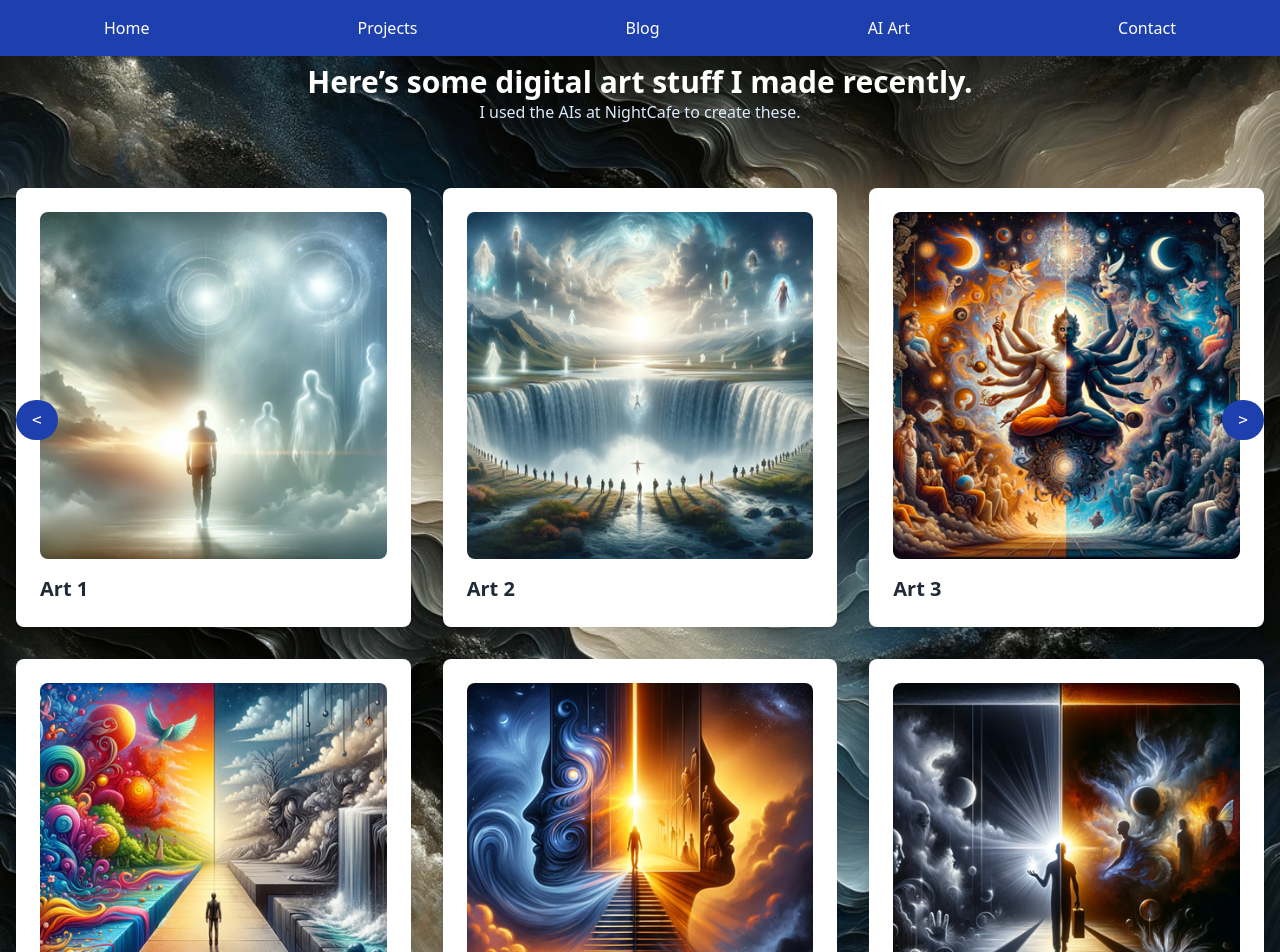
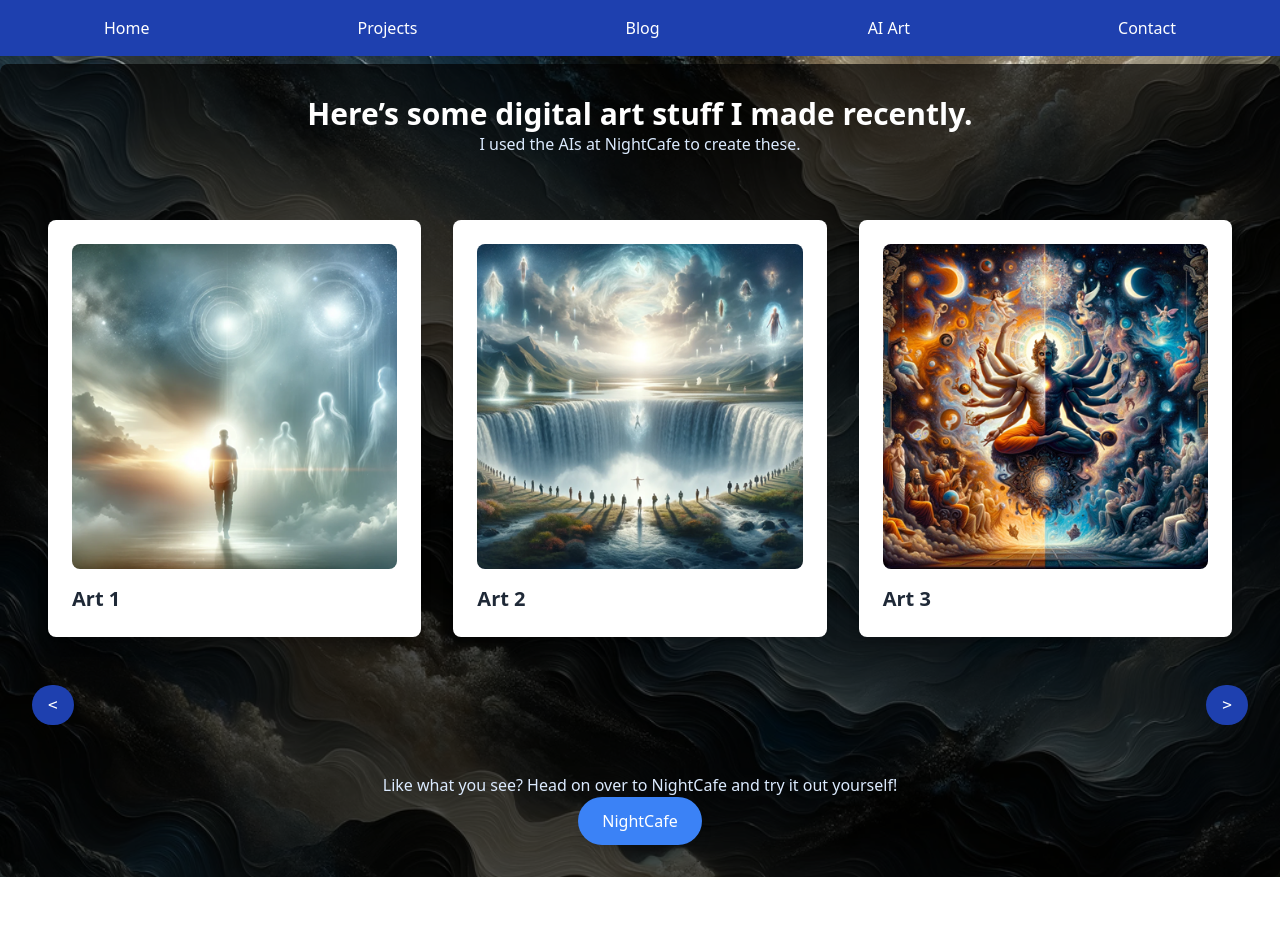
Before and after one commit to MenokoOG/ljmog-portfolio, a React (Vite) app: page /portfolio in a window 1280 px wide. Shown: the top 952 px of the page. After the commit the page ends 877 px from the top, so only its background shows below. Built offline with nearby package versions, Linux system fonts and the light colour scheme.

Commit message:
updates: 6-4-24

```diff
--- a/src/components/Blog.jsx
+++ b/src/components/Blog.jsx
@@ -12,7 +12,7 @@ const blogPosts = [
 
 const Blog = () => {
   return (
-    <section id="blog" /*className="wrapper style2 py-16 bg-gradient-to-r from-blue-500 via-blue-600 to-blue-700"*/>
+    <section id="blog" className="mx-auto flex flex-wrap items-center bg-opacity-70 bg-black p-8 rounded-lg">
       <div className="container mx-auto">
         <header className="mb-12 text-center">
           <h2 className="text-3xl font-bold text-white">Blog Posts</h2>
--- a/src/components/Contact.jsx
+++ b/src/components/Contact.jsx
@@ -2,7 +2,7 @@ import React from 'react';
 
 const Contact = () => {
   return (
-    <section id="contact" >
+    <section id="contact" className="mx-auto flex flex-wrap items-center bg-opacity-70 bg-black p-8 rounded-lg">
       <div className="container mx-auto">
         <header className="mb-12 text-center">
           <h2 className="text-3xl font-bold text-white">Get in touch.</h2>
--- a/src/components/Home.jsx
+++ b/src/components/Home.jsx
@@ -1,25 +1,72 @@
 import React from 'react';
 import jeffImg from '../assets/l_jefferson.png';
 
+
 const Home = () => {
   return (
-    <main id="top" /*className="wrapper style1 py-16 bg-gradient-to-r from-blue-500 via-blue-600 to-blue-700"*/>
-      <div className="container mx-auto flex flex-wrap items-center">
+    <main
+      id="top"
+      className="bg-cover bg-center min-h-screen"
+
+    >
+      <div className="container mx-auto flex flex-wrap items-center bg-opacity-70 bg-black p-8 rounded-lg">
         <div className="w-full md:w-1/3 mb-8 md:mb-0 flex justify-center">
-          <img src={jeffImg} alt="Portrait of Lawrence Jefferson" className="w-1/2 h-auto rounded-full shadow-2xl border-4 border-white" />
+          <img
+            src={jeffImg}
+            alt="Portrait of Lawrence Jefferson"
+            className="w-1/2 h-auto rounded-full shadow-2xl border-4 border-white"
+          />
         </div>
         <div className="w-full md:w-2/3 px-4 text-white">
           <h1 className="text-5xl font-bold mb-4">
-            Hi! I'm <strong className="text-yellow-300">Menoko OG</strong> <small className="text-yellow-200">- Original Geek!</small>
+            Hi! I'm <strong className="text-yellow-300">Menoko OG</strong>{' '}
+            <small className="text-yellow-200">- Original Geek!</small>
           </h1>
           <p className="text-yellow-100 mb-6">
-            I am <a href="https://www.linkedin.com/in/lawrence-jefferson-ii-46497075" target="_blank" rel="noopener noreferrer" className="text-yellow-300 hover:underline">Lawrence Jefferson II</a>, also known as <a href="https://github.com/MenokoOG" target="_blank" rel="noopener noreferrer" className="text-yellow-300 hover:underline">Menoko OG</a>. I am a web developer, Python programming tinkerer, cybersecurity enthusiast, and web content creator.
+            I am{' '}
+            <a
+              href="https://www.linkedin.com/in/lawrence-jefferson-ii-46497075"
+              target="_blank"
+              rel="noopener noreferrer"
+              className="text-yellow-300 hover:underline"
+            >
+              Lawrence Jefferson II
+            </a>
+            , also known as{' '}
+            <a
+              href="https://github.com/MenokoOG"
+              target="_blank"
+              rel="noopener noreferrer"
+              className="text-yellow-300 hover:underline"
+            >
+              Menoko OG
+            </a>
+            . I am a web developer, Python programming tinkerer, cybersecurity
+            enthusiast, and web content creator.
           </p>
-          <a href="/resume/dev_general_resume_jefferson.pdf" className="inline-block bg-yellow-500 text-white px-6 py-3 rounded-full shadow-lg hover:bg-yellow-600 transition duration-300" target="_blank" rel="noopener noreferrer">My Resume</a>
-          <br /><br />
-          <h2 className="text-3xl font-bold mb-4">What I am up to in personal development:</h2>
-          <p className="text-yellow-100 mb-4">Gaining more experience in development. Currently working on an experience project with Vast AI Gang, learning Nx Dev, Nest.js, and Typescript.</p>
-          <p className="text-yellow-100">My site is built using React + Vite, Tailwind CSS, custom hooks, and custom JavaScript for auto-populating the imageData file for rendering.</p>
+          <a
+            href="/resume/dev_general_resume_jefferson.pdf"
+            className="inline-block bg-yellow-500 text-white px-6 py-3 rounded-full shadow-lg hover:bg-yellow-600 transition duration-300"
+            target="_blank"
+            rel="noopener noreferrer"
+          >
+            My Resume
+          </a>
+          <br />
+          <br />
+          <h2 className="text-3xl font-bold mb-4">
+            What I am up to in personal development:
+          </h2>
+          <p className="text-yellow-100 mb-4">
+            Gaining more experience in development. Currently working on an
+            experience project with Vast AI Gang, learning Nx Dev, Nest.js, and
+            Typescript.
+          </p>
+          <p className="text-yellow-100">
+            My site is built using React + Vite, Tailwind CSS, custom hooks, and
+            custom JavaScript for auto-populating the imageData file for
+            rendering.
+          </p>
         </div>
       </div>
     </main>
--- a/src/components/ImageGallery.jsx
+++ b/src/components/ImageGallery.jsx
@@ -1,33 +1,13 @@
-import React, { useState, useEffect } from 'react';
+import React, { useState } from 'react';
 import images from '../imageData';
 import PropTypes from 'prop-types';
-
-// Custom hook for body overflow
-function useBodyOverflow(overflow) {
-  useEffect(() => {
-    const originalOverflow = document.body.style.overflow;
-    document.body.style.overflow = overflow;
-    return () => {
-      document.body.style.overflow = originalOverflow;
-    };
-  }, [overflow]);
-}
-
-// Custom hook for resetting the gallery
-function useResetGallery(resetGallery, setResetGallery, resetActions) {
-  useEffect(() => {
-    if (resetGallery) {
-      resetActions();
-      setResetGallery(false);
-    }
-  }, [resetGallery, setResetGallery, resetActions]);
-}
+import { useBodyOverflow, useResetGallery } from '../hooks/useCustomHooks';
 
 const ImageGallery = ({ resetGallery, setResetGallery }) => {
   const [selectedImage, setSelectedImage] = useState(null);
   const [isZoomed, setIsZoomed] = useState(false);
   const [currentPage, setCurrentPage] = useState(0);
-  const imagesPerPage = 6;
+  const imagesPerPage = 3;
 
   // Use custom hooks
   useBodyOverflow(selectedImage ? 'hidden' : 'auto');
@@ -68,7 +48,7 @@ const ImageGallery = ({ resetGallery, setResetGallery }) => {
   const displayedImages = images.slice(startIndex, startIndex + imagesPerPage);
 
   return (
-    <section id="portfolio" /*className="wrapper style3 py-16 bg-gradient-to-r from-blue-500 via-blue-600 to-blue-700 relative"*/>
+    <section id="portfolio" className="mx-auto flex flex-wrap items-center bg-opacity-70 bg-black p-8 rounded-lg">
       <div className="container mx-auto">
         <header className="mb-12 text-center">
           <h2 className="text-3xl font-bold text-white">Here’s some digital art stuff I made recently.</h2>
@@ -76,7 +56,7 @@ const ImageGallery = ({ resetGallery, setResetGallery }) => {
         </header>
         <div className="flex flex-wrap">
           {displayedImages.map((src, index) => (
-            <div key={index} className="w-full md:w-1/3 p-4">
+            <div key={index} className="w-full sm:w-1/2 md:w-1/3 p-4">
               <div className="box style2 bg-white p-6 rounded-lg shadow-lg">
                 <div onClick={() => openModal(src)} className="image featured block mb-4 cursor-pointer">
                   <img src={src} alt={`art${startIndex + index + 1}`} className="w-full h-auto rounded-lg" onError={(e) => e.target.src = 'fallback-image.png'} />
@@ -86,17 +66,17 @@ const ImageGallery = ({ resetGallery, setResetGallery }) => {
             </div>
           ))}
         </div>
-        <div className="fixed top-1/2 transform -translate-y-1/2 w-full flex justify-between px-4">
+        <div className="flex justify-between mt-8">
           <button
             onClick={handlePrevPage}
-            className="bg-blue-800 hover:bg-blue-700 text-white py-2 px-4 rounded-full font-mono transition duration-300 transform hover:scale-105 fixed left-4"
+            className="bg-blue-800 hover:bg-blue-700 text-white py-2 px-4 rounded-full font-mono transition duration-300 transform hover:scale-105"
             aria-label="Previous Page"
           >
             &lt;
           </button>
           <button
             onClick={handleNextPage}
-            className="bg-blue-800 hover:bg-blue-700 text-white py-2 px-4 rounded-full font-mono transition duration-300 transform hover:scale-105 fixed right-4"
+            className="bg-blue-800 hover:bg-blue-700 text-white py-2 px-4 rounded-full font-mono transition duration-300 transform hover:scale-105"
             aria-label="Next Page"
           >
             &gt;
--- a/src/components/Projects.jsx
+++ b/src/components/Projects.jsx
@@ -5,7 +5,7 @@ import project3 from '../assets/project_screenshots/Screenshot 2024-03-27 163015
 
 const Projects = () => {
   return (
-    <section id="work" /*className="wrapper style2 py-16 bg-gradient-to-r from-blue-400 via-blue-500 to-blue-600"*/>
+    <section id="work" className="mx-auto flex flex-wrap items-center bg-opacity-70 bg-black p-8 rounded-lg">
       <div className="container mx-auto">
         <header className="mb-12 text-center">
           <h2 className="text-3xl font-bold text-white">Web Development Projects</h2>
--- /dev/null
+++ b/src/hooks/useCustomHooks.js
@@ -0,0 +1,22 @@
+import { useEffect } from 'react';
+
+// Custom hook for body overflow
+export function useBodyOverflow(overflow) {
+  useEffect(() => {
+    const originalOverflow = document.body.style.overflow;
+    document.body.style.overflow = overflow;
+    return () => {
+      document.body.style.overflow = originalOverflow;
+    };
+  }, [overflow]);
+}
+
+// Custom hook for resetting the gallery
+export function useResetGallery(resetGallery, setResetGallery, resetActions) {
+  useEffect(() => {
+    if (resetGallery) {
+      resetActions();
+      setResetGallery(false);
+    }
+  }, [resetGallery, setResetGallery, resetActions]);
+}
```
